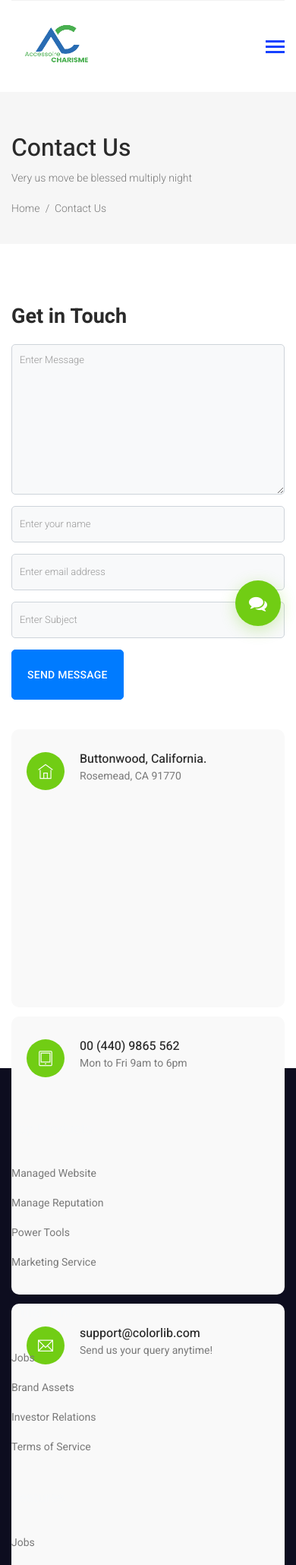
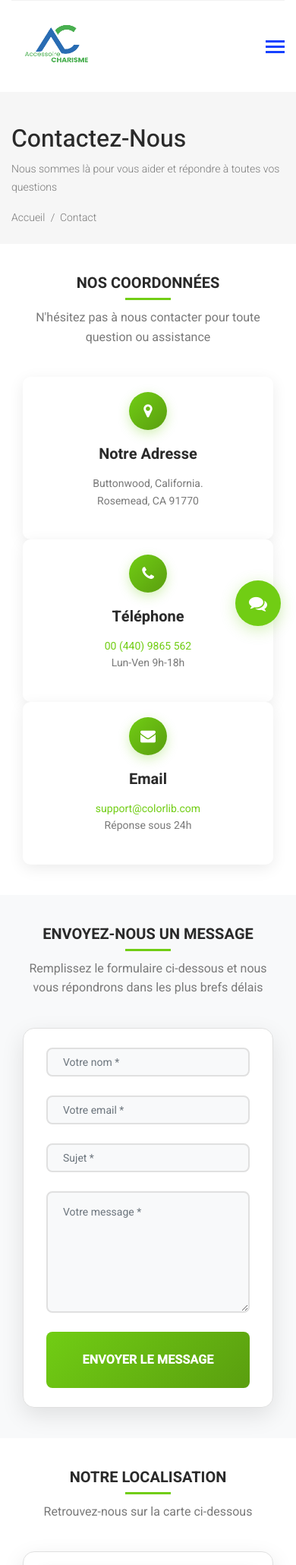
Before and after one commit to oriol42/ArthurConnect, a Django app: page /arthurconnect/contact in a window 390 px wide. Shown: the top 2060 px of the page at 76% size. Run offline with Django 5.2, Linux system fonts and the light colour scheme; a map, chart or similar area stays blank; some libraries are stand-ins or nearby versions.

Commit message:
corriger de contact et nom des lien

```diff
--- /dev/null
+++ b/ArthurConnect/static/ArthurConnect/css/contact-structure.css
@@ -0,0 +1,361 @@
+/* Styles pour la page contact restructurée */
+
+/* Section Contact Info */
+.single-contact-info {
+    background: #fff;
+    padding: 40px 30px;
+    border-radius: 10px;
+    box-shadow: 0 5px 20px rgba(0,0,0,0.08);
+    transition: all 0.3s ease;
+    height: 100%;
+    margin-bottom: 30px;
+}
+
+.single-contact-info:hover {
+    transform: translateY(-5px);
+    box-shadow: 0 15px 40px rgba(0,0,0,0.15);
+}
+
+.contact-icon {
+    width: 80px;
+    height: 80px;
+    background: linear-gradient(135deg, #71cd14, #5a9e0f);
+    border-radius: 50%;
+    display: flex;
+    align-items: center;
+    justify-content: center;
+    margin: 0 auto 20px;
+    box-shadow: 0 5px 15px rgba(113, 205, 20, 0.3);
+}
+
+.contact-icon i {
+    font-size: 32px;
+    color: #fff;
+}
+
+.single-contact-info h4 {
+    color: #2a2a2a;
+    font-size: 20px;
+    margin-bottom: 15px;
+    font-weight: 600;
+}
+
+.single-contact-info p {
+    color: #797979;
+    line-height: 1.6;
+    margin-bottom: 0;
+}
+
+.single-contact-info a {
+    color: #71cd14;
+    text-decoration: none;
+    transition: color 0.3s ease;
+}
+
+.single-contact-info a:hover {
+    color: #5a9e0f;
+    text-decoration: underline;
+}
+
+/* Section Contact Form */
+.contact-form {
+    background: #fff;
+    padding: 50px;
+    border-radius: 15px;
+    box-shadow: 0 10px 30px rgba(0,0,0,0.1);
+    border: 1px solid #e0e0e0;
+}
+
+.contact-form .form-group {
+    margin-bottom: 25px;
+}
+
+.contact-form .form-control {
+    border: 2px solid #e0e0e0;
+    border-radius: 8px;
+    padding: 15px 20px;
+    font-size: 14px;
+    transition: all 0.3s ease;
+    background: #f8f9fa;
+}
+
+.contact-form .form-control:focus {
+    border-color: #71cd14;
+    box-shadow: 0 0 0 0.2rem rgba(113, 205, 20, 0.25);
+    background: #fff;
+    outline: none;
+}
+
+.contact-form textarea.form-control {
+    min-height: 120px;
+    resize: vertical;
+}
+
+.contact-form .main_btn {
+    background: linear-gradient(135deg, #71cd14, #5a9e0f);
+    color: #fff;
+    border: none;
+    padding: 15px 40px;
+    font-size: 16px;
+    font-weight: 600;
+    text-transform: uppercase;
+    border-radius: 8px;
+    transition: all 0.3s ease;
+    cursor: pointer;
+    box-shadow: 0 5px 15px rgba(113, 205, 20, 0.3);
+}
+
+.contact-form .main_btn:hover {
+    background: linear-gradient(135deg, #5a9e0f, #4a7d0c);
+    transform: translateY(-2px);
+    box-shadow: 0 8px 25px rgba(113, 205, 20, 0.4);
+    color: #fff;
+    text-decoration: none;
+}
+
+/* Section Map */
+.map-container {
+    background: #fff;
+    padding: 20px;
+    border-radius: 15px;
+    box-shadow: 0 10px 30px rgba(0,0,0,0.1);
+    border: 1px solid #e0e0e0;
+}
+
+#map {
+    border-radius: 10px;
+    overflow: hidden;
+    box-shadow: 0 5px 15px rgba(0,0,0,0.1);
+}
+
+/* Section Support */
+.single-support {
+    background: rgba(255,255,255,0.1);
+    padding: 40px 30px;
+    border-radius: 10px;
+    transition: all 0.3s ease;
+    height: 100%;
+    margin-bottom: 30px;
+    border: 1px solid rgba(255,255,255,0.2);
+}
+
+.single-support:hover {
+    background: rgba(255,255,255,0.15);
+    transform: translateY(-5px);
+    box-shadow: 0 15px 40px rgba(0,0,0,0.3);
+}
+
+.support-icon {
+    width: 80px;
+    height: 80px;
+    background: rgba(255,255,255,0.2);
+    border-radius: 50%;
+    display: flex;
+    align-items: center;
+    justify-content: center;
+    margin: 0 auto 20px;
+    border: 2px solid rgba(255,255,255,0.3);
+}
+
+.support-icon i {
+    font-size: 32px;
+    color: #fff;
+}
+
+.single-support h4 {
+    color: #fff;
+    font-size: 20px;
+    margin-bottom: 15px;
+    font-weight: 600;
+}
+
+.single-support p {
+    color: rgba(255,255,255,0.8);
+    line-height: 1.6;
+    margin-bottom: 0;
+}
+
+/* Main Title Styles */
+.main_title {
+    margin-bottom: 60px;
+}
+
+.main_title h2 {
+    font-size: 36px;
+    font-weight: 600;
+    color: #2a2a2a;
+    margin-bottom: 20px;
+    position: relative;
+}
+
+.main_title h2 span {
+    position: relative;
+    display: inline-block;
+}
+
+.main_title h2 span::after {
+    content: '';
+    position: absolute;
+    bottom: -10px;
+    left: 50%;
+    transform: translateX(-50%);
+    width: 60px;
+    height: 3px;
+    background: #71cd14;
+}
+
+.main_title p {
+    font-size: 16px;
+    color: #797979;
+    line-height: 1.6;
+    margin-bottom: 0;
+}
+
+/* Section Backgrounds */
+.bg-light {
+    background: #f8f9fa !important;
+}
+
+.bg-dark {
+    background: #0d0d1f !important;
+}
+
+/* Responsive Design */
+@media (max-width: 991px) {
+    .contact-form {
+        padding: 40px 30px;
+    }
+
+    .single-contact-info,
+    .single-support {
+        padding: 30px 20px;
+    }
+
+    .main_title h2 {
+        font-size: 28px;
+    }
+
+    .contact-icon,
+    .support-icon {
+        width: 60px;
+        height: 60px;
+    }
+
+    .contact-icon i,
+    .support-icon i {
+        font-size: 24px;
+    }
+}
+
+@media (max-width: 768px) {
+    .contact-form {
+        padding: 30px 20px;
+    }
+
+    .single-contact-info,
+    .single-support {
+        padding: 25px 15px;
+        margin-bottom: 20px;
+    }
+
+    .main_title h2 {
+        font-size: 24px;
+    }
+
+    .main_title {
+        margin-bottom: 40px;
+    }
+
+    .contact-form .main_btn {
+        width: 100%;
+        padding: 15px;
+    }
+}
+
+@media (max-width: 576px) {
+    .contact-form {
+        padding: 25px 15px;
+    }
+
+    .single-contact-info,
+    .single-support {
+        padding: 20px 15px;
+    }
+
+    .main_title h2 {
+        font-size: 20px;
+    }
+
+    .contact-icon,
+    .support-icon {
+        width: 50px;
+        height: 50px;
+    }
+
+    .contact-icon i,
+    .support-icon i {
+        font-size: 20px;
+    }
+}
+
+/* Animations */
+@keyframes fadeInUp {
+    from {
+        opacity: 0;
+        transform: translateY(30px);
+    }
+    to {
+        opacity: 1;
+        transform: translateY(0);
+    }
+}
+
+.single-contact-info,
+.single-support {
+    animation: fadeInUp 0.6s ease forwards;
+}
+
+.single-contact-info:nth-child(1) { animation-delay: 0.1s; }
+.single-contact-info:nth-child(2) { animation-delay: 0.2s; }
+.single-contact-info:nth-child(3) { animation-delay: 0.3s; }
+
+.single-support:nth-child(1) { animation-delay: 0.1s; }
+.single-support:nth-child(2) { animation-delay: 0.2s; }
+.single-support:nth-child(3) { animation-delay: 0.3s; }
+
+/* Amélioration de l'accessibilité */
+.form-control:focus,
+.main_btn:focus,
+.single-contact-info a:focus {
+    outline: 2px solid #71cd14;
+    outline-offset: 2px;
+}
+
+/* Correction pour éviter le débordement */
+.container {
+    max-width: 1200px;
+    margin: 0 auto;
+    padding: 0 15px;
+}
+
+.row {
+    margin-left: 0;
+    margin-right: 0;
+}
+
+/* Section spacing */
+.section_gap {
+    padding: 80px 0;
+}
+
+@media (max-width: 768px) {
+    .section_gap {
+        padding: 60px 0;
+    }
+}
+
+@media (max-width: 576px) {
+    .section_gap {
+        padding: 40px 0;
+    }
+}
--- a/ArthurConnect/templates/ArthurConnect/base.html
+++ b/ArthurConnect/templates/ArthurConnect/base.html
@@ -23,6 +23,7 @@
   <link rel="stylesheet" href="{% static 'ArthurConnect/css/style.css' %}" />
   <link rel="stylesheet" href="{% static 'ArthurConnect/css/responsive.css' %}" />
   <link rel="stylesheet" href="{% static 'ArthurConnect/css/custom-pages.css' %}" />
+  <link rel="stylesheet" href="{% static 'ArthurConnect/css/contact-structure.css' %}" />
 </head>
 
 
@@ -78,10 +79,10 @@
                       aria-expanded="false">Categorie</a>
                     <ul class="dropdown-menu">
                       <li class="nav-item">
-                        <a class="nav-link" href="{% url 'category' %}">Articles</a>
+                        <a class="nav-link" href="{% url 'category' %}">Formations</a>
                       </li>
                       <li class="nav-item">
-                        <a class="nav-link" href="single-product.html">Formations</a>
+                        <a class="nav-link" href="single-product.html">Articles</a>
                       </li>
                     </ul>
                   </li>
--- a/ArthurConnect/templates/ArthurConnect/contact.html
+++ b/ArthurConnect/templates/ArthurConnect/contact.html
@@ -1,7 +1,7 @@
 
 {% extends 'ArthurConnect/base.html' %}
 {% load static %}
-{% block title %} contact {% endblock %}
+{% block title %}Contact - ArthurConnect{% endblock %}
 
 {% block content %}
     <!--================Home Banner Area =================-->
@@ -12,12 +12,12 @@
             class="banner_content d-md-flex justify-content-between align-items-center"
           >
             <div class="mb-3 mb-md-0">
-              <h2>Contact Us</h2>
-              <p>Very us move be blessed multiply night</p>
+              <h2>Contactez-Nous</h2>
+              <p>Nous sommes là pour vous aider et répondre à toutes vos questions</p>
             </div>
             <div class="page_link">
-              <a href="{% url 'index' %}">Home</a>
-              <a href="{% url 'contact' %}">Contact Us</a>
+              <a href="{% url 'index' %}">Accueil</a>
+              <a href="{% url 'contact' %}">Contact</a>
             </div>
           </div>
         </div>
@@ -25,102 +25,169 @@
     </section>
     <!--================End Home Banner Area =================-->
 
-    <!-- ================ contact section start ================= -->
-  <section class="section_gap">
-    <div class="container">
-      <div class="d-none d-sm-block mb-5 pb-4">
-        <div id="map" style="height: 480px;"></div>
-        <script>
-          function initMap() {
-            var uluru = {lat: -25.363, lng: 131.044};
-            var grayStyles = [
-              {
-                featureType: "all",
-                stylers: [
-                  { saturation: -90 },
-                  { lightness: 50 }
-                ]
-              },
-              {elementType: 'labels.text.fill', stylers: [{color: '#A3A3A3'}]}
-            ];
-            var map = new google.maps.Map(document.getElementById('map'), {
-              center: {lat: -31.197, lng: 150.744},
-              zoom: 9,
-              styles: grayStyles,
-              scrollwheel:  false
-            });
-          }
-
-        </script>
-        <script src="https://maps.googleapis.com/maps/api/js?key=AIzaSyDpfS1oRGreGSBU5HHjMmQ3o5NLw7VdJ6I&callback=initMap"></script>
-
-      </div>
-
-
-      <div class="row">
-        <div class="col-12">
-          <h2 class="contact-title">Get in Touch</h2>
-        </div>
-        <div class="col-lg-8 mb-4 mb-lg-0">
-          <form class="form-contact contact_form" action="#" method="post" id="contactForm" novalidate="novalidate">
-            <div class="row">
-              <div class="col-12">
-                <div class="form-group">
-                    <textarea class="form-control w-100" name="message" id="message" cols="30" rows="9" placeholder="Enter Message"></textarea>
-                </div>
-              </div>
-              <div class="col-sm-6">
-                <div class="form-group">
-                  <input class="form-control" name="name" id="name" type="text" placeholder="Enter your name">
-                </div>
-              </div>
-              <div class="col-sm-6">
-                <div class="form-group">
-                  <input class="form-control" name="email" id="email" type="email" placeholder="Enter email address">
-                </div>
-              </div>
-              <div class="col-12">
-                <div class="form-group">
-                  <input class="form-control" name="subject" id="subject" type="text" placeholder="Enter Subject">
-                </div>
-              </div>
+    <!-- ================ Contact Info Section Start ================= -->
+    <section class="section_gap">
+      <div class="container">
+        <div class="row justify-content-center">
+          <div class="col-lg-8 text-center">
+            <div class="main_title">
+              <h2><span>Nos Coordonnées</span></h2>
+              <p>N'hésitez pas à nous contacter pour toute question ou assistance</p>
             </div>
-            <div class="form-group mt-lg-3">
-              <button type="submit" class="main_btn">Send Message</button>
-            </div>
-          </form>
-
-
+          </div>
         </div>
 
-        <div class="col-lg-4">
-          <div class="media contact-info">
-            <span class="contact-info__icon"><i class="ti-home"></i></span>
-            <div class="media-body">
-              <h3>Buttonwood, California.</h3>
-              <p>Rosemead, CA 91770</p>
+        <div class="row">
+          <div class="col-lg-4 col-md-6">
+            <div class="single-contact-info text-center">
+              <div class="contact-icon">
+                <i class="fa fa-map-marker"></i>
+              </div>
+              <h4>Notre Adresse</h4>
+              <p>Buttonwood, California.<br>Rosemead, CA 91770</p>
             </div>
           </div>
-          <div class="media contact-info">
-            <span class="contact-info__icon"><i class="ti-tablet"></i></span>
-            <div class="media-body">
-              <h3><a href="tel:454545654">00 (440) 9865 562</a></h3>
-              <p>Mon to Fri 9am to 6pm</p>
+
+          <div class="col-lg-4 col-md-6">
+            <div class="single-contact-info text-center">
+              <div class="contact-icon">
+                <i class="fa fa-phone"></i>
+              </div>
+              <h4>Téléphone</h4>
+              <p><a href="tel:454545654">00 (440) 9865 562</a><br>Lun-Ven 9h-18h</p>
             </div>
           </div>
-          <div class="media contact-info">
-            <span class="contact-info__icon"><i class="ti-email"></i></span>
-            <div class="media-body">
-              <h3><a href="mailto:support@colorlib.com">support@colorlib.com</a></h3>
-              <p>Send us your query anytime!</p>
+
+          <div class="col-lg-4 col-md-6">
+            <div class="single-contact-info text-center">
+              <div class="contact-icon">
+                <i class="fa fa-envelope"></i>
+              </div>
+              <h4>Email</h4>
+              <p><a href="mailto:support@colorlib.com">support@colorlib.com</a><br>Réponse sous 24h</p>
             </div>
           </div>
         </div>
       </div>
-    </div>
-  </section>
-	<!-- ================ contact section end ================= -->
+    </section>
+    <!-- ================ Contact Info Section End ================= -->
 
+    <!-- ================ Contact Form Section Start ================= -->
+    <section class="section_gap bg-light">
+      <div class="container">
+        <div class="row justify-content-center">
+          <div class="col-lg-8 text-center">
+            <div class="main_title">
+              <h2><span>Envoyez-nous un Message</span></h2>
+              <p>Remplissez le formulaire ci-dessous et nous vous répondrons dans les plus brefs délais</p>
+            </div>
+          </div>
+        </div>
+
+        <div class="row justify-content-center">
+          <div class="col-lg-8">
+            <form class="contact-form" action="#" method="post" id="contactForm" novalidate="novalidate">
+              <div class="row">
+                <div class="col-md-6">
+                  <div class="form-group">
+                    <input class="form-control" name="name" id="name" type="text" placeholder="Votre nom *" required>
+                  </div>
+                </div>
+                <div class="col-md-6">
+                  <div class="form-group">
+                    <input class="form-control" name="email" id="email" type="email" placeholder="Votre email *" required>
+                  </div>
+                </div>
+                <div class="col-12">
+                  <div class="form-group">
+                    <input class="form-control" name="subject" id="subject" type="text" placeholder="Sujet *" required>
+                  </div>
+                </div>
+                <div class="col-12">
+                  <div class="form-group">
+                    <textarea class="form-control" name="message" id="message" rows="6" placeholder="Votre message *" required></textarea>
+                  </div>
+                </div>
+                <div class="col-12 text-center">
+                  <button type="submit" class="main_btn">Envoyer le Message</button>
+                </div>
+              </div>
+            </form>
+          </div>
+        </div>
+      </div>
+    </section>
+    <!-- ================ Contact Form Section End ================= -->
+
+    <!-- ================ Map Section Start ================= -->
+    <section class="section_gap">
+      <div class="container">
+        <div class="row justify-content-center">
+          <div class="col-lg-8 text-center">
+            <div class="main_title">
+              <h2><span>Notre Localisation</span></h2>
+              <p>Retrouvez-nous sur la carte ci-dessous</p>
+            </div>
+          </div>
+        </div>
+
+        <div class="row">
+          <div class="col-12">
+            <div class="map-container">
+              <div id="map" style="height: 400px; border-radius: 10px; overflow: hidden;"></div>
+            </div>
+          </div>
+        </div>
+      </div>
+    </section>
+    <!-- ================ Map Section End ================= -->
+
+    <!-- ================ Support Section Start ================= -->
+    <section class="section_gap bg-dark text-white">
+      <div class="container">
+        <div class="row justify-content-center">
+          <div class="col-lg-8 text-center">
+            <div class="main_title">
+              <h2><span>Support 24/7</span></h2>
+              <p>Notre équipe est disponible pour vous accompagner</p>
+            </div>
+          </div>
+        </div>
+
+        <div class="row">
+          <div class="col-lg-4 col-md-6">
+            <div class="single-support text-center">
+              <div class="support-icon">
+                <i class="fa fa-headphones"></i>
+              </div>
+              <h4>Support Technique</h4>
+              <p>Assistance technique spécialisée pour tous vos problèmes liés à nos produits digitaux.</p>
+            </div>
+          </div>
+
+          <div class="col-lg-4 col-md-6">
+            <div class="single-support text-center">
+              <div class="support-icon">
+                <i class="fa fa-comments"></i>
+              </div>
+              <h4>Chat en Direct</h4>
+              <p>Discutez en temps réel avec nos experts pour obtenir une réponse immédiate.</p>
+            </div>
+          </div>
+
+          <div class="col-lg-4 col-md-6">
+            <div class="single-support text-center">
+              <div class="support-icon">
+                <i class="fa fa-book"></i>
+              </div>
+              <h4>Centre d'Aide</h4>
+              <p>Consultez notre base de connaissances pour trouver rapidement des solutions.</p>
+            </div>
+          </div>
+        </div>
+      </div>
+    </section>
+    <!-- ================ Support Section End ================= -->
 
     <!--================Contact Success and Error message Area =================-->
     <div id="success" class="modal modal-message fade" role="dialog">
@@ -130,15 +197,14 @@
                     <button type="button" class="close" data-dismiss="modal" aria-label="Close">
                         <i class="fa fa-close"></i>
                     </button>
-                    <h2>Thank you</h2>
-                    <p>Your message is successfully sent...</p>
+                    <h2>Merci !</h2>
+                    <p>Votre message a été envoyé avec succès...</p>
                 </div>
             </div>
         </div>
     </div>
 
     <!-- Modals error -->
-
     <div id="error" class="modal modal-message fade" role="dialog">
         <div class="modal-dialog">
             <div class="modal-content">
@@ -146,11 +212,34 @@
                     <button type="button" class="close" data-dismiss="modal" aria-label="Close">
                         <i class="fa fa-close"></i>
                     </button>
-                    <h2>Sorry !</h2>
-                    <p> Something went wrong </p>
+                    <h2>Désolé !</h2>
+                    <p>Une erreur s'est produite</p>
                 </div>
             </div>
         </div>
     </div>
     <!--================End Contact Success and Error message Area =================-->
+
+    <script>
+      function initMap() {
+        var uluru = {lat: -25.363, lng: 131.044};
+        var grayStyles = [
+          {
+            featureType: "all",
+            stylers: [
+              { saturation: -90 },
+              { lightness: 50 }
+            ]
+          },
+          {elementType: 'labels.text.fill', stylers: [{color: '#A3A3A3'}]}
+        ];
+        var map = new google.maps.Map(document.getElementById('map'), {
+          center: {lat: -31.197, lng: 150.744},
+          zoom: 9,
+          styles: grayStyles,
+          scrollwheel: false
+        });
+      }
+    </script>
+    <script src="https://maps.googleapis.com/maps/api/js?key=AIzaSyDpfS1oRGreGSBU5HHjMmQ3o5NLw7VdJ6I&callback=initMap"></script>
 {% endblock %}
```
